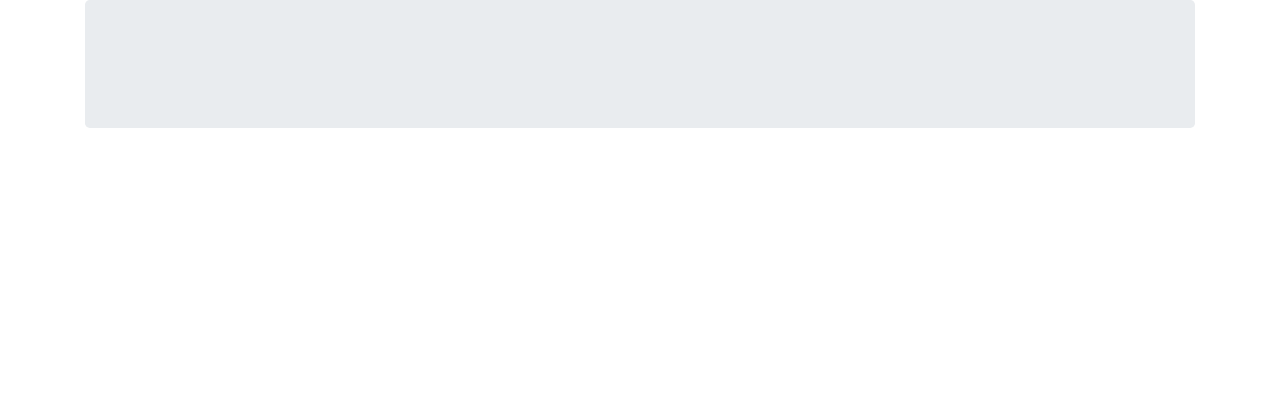
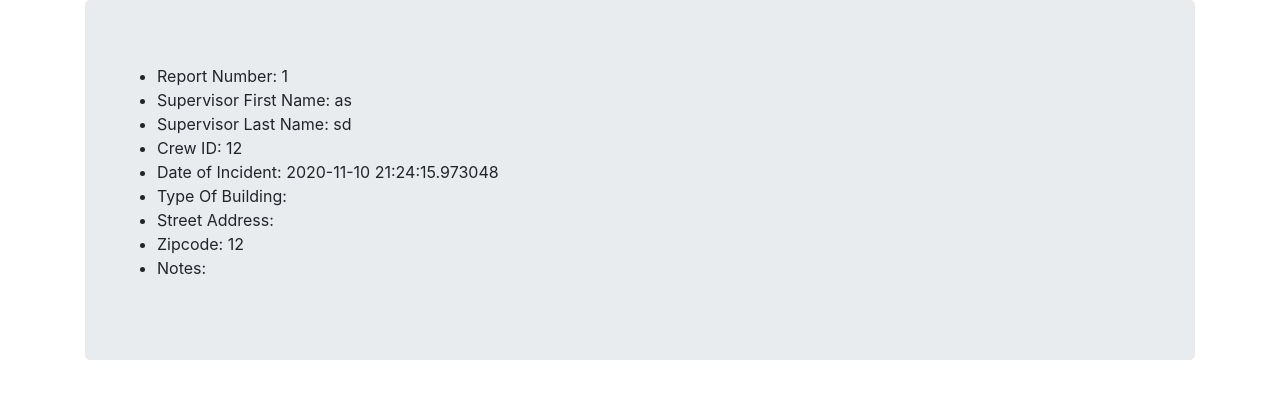
Before and after one commit to KonarkRajMisra/gits, a Flask app: page /1 in a window 1280 px wide. Shown: the top 399 px of the page. Run offline with Flask 2, Linux system fonts and the light colour scheme; a user stored in the database is signed in; data comes from the database, SQL or seed files in the repository; both versions use the stored data as it was after the commit.

Commit message:
report views

```diff
--- a/gitsapp/reporters/forms.py
+++ b/gitsapp/reporters/forms.py
@@ -31,7 +31,7 @@ class RegistrationForm(FlaskForm):
 class ReportForm(FlaskForm):
     first_name = StringField('First Name', validators=[DataRequired()])
     last_name = StringField('Last Name', validators=[DataRequired()])
-    crew = IntegerField('Crew Id', validators=None)
+    crew = IntegerField('Crew Id', validators=[Optional()])
     #needs to be empty for now
     date = DateField('Date of Incident',validators=[Optional()])
     building_type = StringField('Type of Building', validators=None)
--- a/gitsapp/reporters/views.py
+++ b/gitsapp/reporters/views.py
@@ -62,7 +62,9 @@ def reporter_account():
                         notes=form.notes.data,author_id=current_user.id)
         db.session.add(report)
         db.session.commit()
-        return redirect(url_for('reporters_users.reports'))
+    # elif not form.validate_on_submit():
+    #     print(form.errors)
+        return redirect(url_for('reporters_users.reports',report_id=report.id))
 
     #otherwise show the form
     return render_template('create_report.html',form=form)
--- a/gitsapp/templates/reports.html
+++ b/gitsapp/templates/reports.html
@@ -2,6 +2,17 @@
 {% block content %}
 
 <div class='jumbotron'>
+    <ul>
+        <li>Report Number: {{report.id}}</li>
+        <li>Supervisor First Name: {{report.supervisor_fname}}</li>
+        <li>Supervisor Last Name: {{report.supervisor_lname}}</li>
+        <li>Crew ID: {{report.crew_id}}</li>
+        <li>Date of Incident: {{report.date_of_incident}} </li>
+        <li>Type Of Building: {{report.type_of_building}} </li>
+        <li> Street Address: {{report.street_address}}</li>
+        <li> Zipcode: {{report.zipcode}}</li>
+        <li> Notes: {{report.notes}}</li>
+    </ul>
 
 </div>
 
```
Also changed, not shown: gitsapp/data.sqlite.
